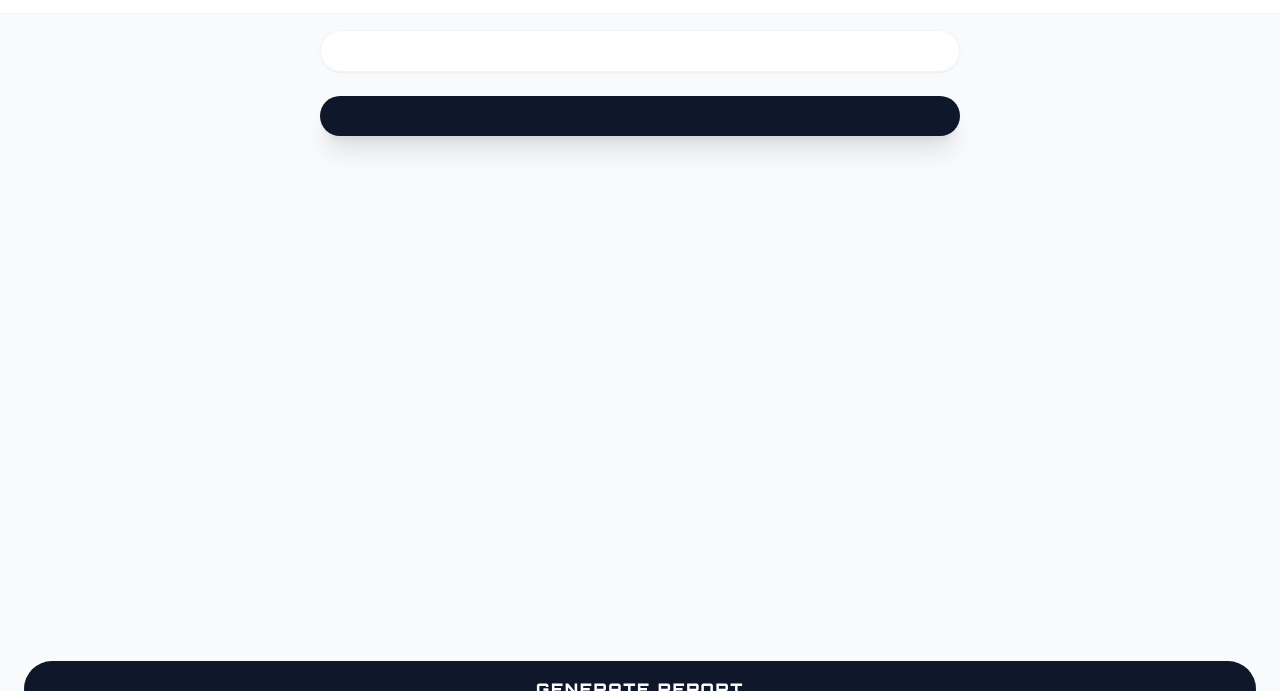
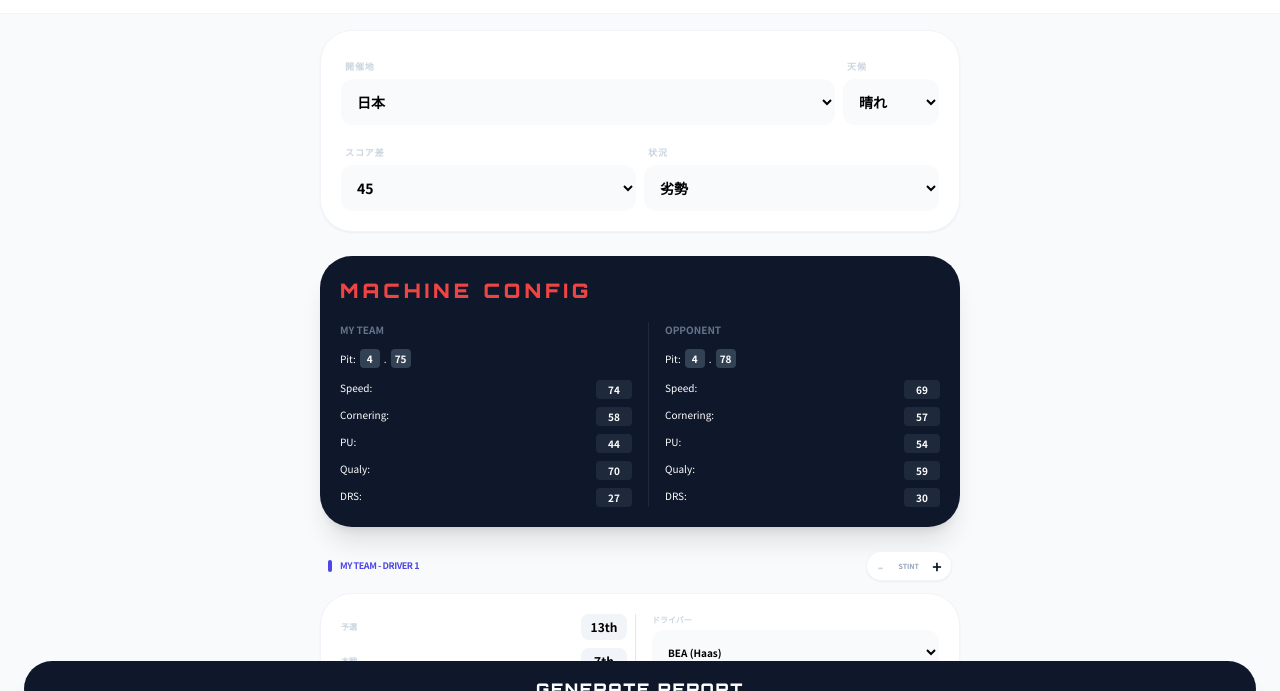
Before and after one commit to macha-0120-2010/Formula-One, a plain HTML site: page index.html in a window 1280 px wide. Shown: the part 59-750 px from the top of the page. Drawn offline with nearby package versions, Linux system fonts and the light colour scheme.

Commit message:
Update index.html

```diff
--- a/index.html
+++ b/index.html
@@ -3,11 +3,9 @@
 <head>
     <meta charset="UTF-8">
     <meta name="viewport" content="width=device-width, initial-scale=1.0, maximum-scale=1.0, user-scalable=no">
-    <title>STRAT LOG PRO | 2025 Season</title>
-
+    <title>STRAT LOG PRO</title>
     <script src="https://cdn.tailwindcss.com"></script>
     <link href="https://fonts.googleapis.com/css2?family=Orbitron:wght@600;900&family=Noto+Sans+JP:wght@400;700&display=swap" rel="stylesheet">
-
     <link rel="stylesheet" href="style.css">
 </head>
 <body class="pb-32">
@@ -24,15 +22,94 @@
 
     <main class="p-4 space-y-6 max-w-2xl mx-auto">
         <section class="bg-white rounded-[2rem] p-5 shadow-sm border border-slate-100 space-y-4">
-            </section>
+            <div class="space-y-3">
+                <div class="flex gap-2">
+                    <div class="flex-1 space-y-1">
+                        <label class="text-[9px] font-black text-slate-300 uppercase tracking-widest px-1">開催地</label>
+                        <select id="circuit" class="w-full bg-slate-50 p-3 rounded-xl font-bold text-sm outline-none border-none">
+                            <option selected>日本</option>
+                            <option>オーストラリア</option>
+                            <option>中国</option>
+                            <option>バーレーン</option>
+                        </select>
+                    </div>
+                    <div class="w-24 space-y-1">
+                        <label class="text-[9px] font-black text-slate-300 uppercase tracking-widest px-1">天候</label>
+                        <select id="weather" class="w-full bg-slate-50 p-3 rounded-xl font-bold text-sm outline-none border-none">
+                            <option selected>晴れ</option>
+                            <option>曇り</option>
+                            <option>雨</option>
+                        </select>
+                    </div>
+                </div>
+                <div class="flex items-center gap-2">
+                    <div class="flex-1 space-y-1">
+                        <label class="text-[9px] font-black text-slate-300 uppercase tracking-widest px-1">スコア差</label>
+                        <select id="scoreNum" class="w-full bg-slate-50 p-3 rounded-xl font-bold text-sm outline-none border-none"></select>
+                    </div>
+                    <div class="flex-1 space-y-1">
+                        <label class="text-[9px] font-black text-slate-300 uppercase tracking-widest px-1">状況</label>
+                        <select id="scoreStatus" class="w-full bg-slate-50 p-3 rounded-xl font-bold text-sm outline-none border-none">
+                            <option value="優勢">優勢</option>
+                            <option value="劣勢" selected>劣勢</option>
+                        </select>
+                    </div>
+                </div>
+            </div>
+        </section>
 
         <section class="bg-slate-900 rounded-[2rem] p-5 shadow-xl text-white space-y-4">
-            </section>
+            <h2 class="text-[20px] font-black font-orbitron text-red-500 tracking-[0.2em] uppercase">Machine Config</h2>
+            <div class="grid grid-cols-2 gap-4">
+                <div class="space-y-3" id="myTeamConfig">
+                    <p class="text-[10px] font-bold text-slate-500 uppercase">My Team</p>
+                    <div class="flex items-center gap-1 text-[10px]">
+                        <span>Pit:</span>
+                        <select id="myPitSec" class="pit-select"></select>.<select id="myPitMs" class="pit-select"></select>
+                    </div>
+                    <div class="text-[10px] space-y-2">
+                        <div class="flex justify-between"><span>Speed:</span><select id="my_S" class="config-select"></select></div>
+                        <div class="flex justify-between"><span>Cornering:</span><select id="my_C" class="config-select"></select></div>
+                        <div class="flex justify-between"><span>PU:</span><select id="my_PU" class="config-select"></select></div>
+                        <div class="flex justify-between"><span>Qualy:</span><select id="my_Qu" class="config-select"></select></div>
+                        <div class="flex justify-between"><span>DRS:</span><select id="my_DRS" class="config-select"></select></div>
+                    </div>
+                </div>
+                <div class="space-y-3 border-l border-slate-800 pl-4">
+                    <p class="text-[10px] font-bold text-slate-500 uppercase">Opponent</p>
+                    <div class="flex items-center gap-1 text-[10px]">
+                        <span>Pit:</span>
+                        <select id="opPitSec" class="pit-select"></select>.<select id="opPitMs" class="pit-select"></select>
+                    </div>
+                    <div class="text-[10px] space-y-2">
+                        <div class="flex justify-between"><span>Speed:</span><select id="op_S" class="config-select"></select></div>
+                        <div class="flex justify-between"><span>Cornering:</span><select id="op_C" class="config-select"></select></div>
+                        <div class="flex justify-between"><span>PU:</span><select id="op_PU" class="config-select"></select></div>
+                        <div class="flex justify-between"><span>Qualy:</span><select id="op_Qu" class="config-select"></select></div>
+                        <div class="flex justify-between"><span>DRS:</span><select id="op_DRS" class="config-select"></select></div>
+                    </div>
+                </div>
+            </div>
+        </section>
 
         <div id="driversContainer" class="space-y-8"></div>
 
+        <section class="space-y-2 px-1">
+            <h2 class="text-[10px] font-black text-slate-300 uppercase tracking-widest">Insights</h2>
+            <div class="bg-white rounded-[2rem] p-4 shadow-sm border border-slate-100">
+                <textarea id="userNotes" rows="4" class="w-full text-sm outline-none resize-none font-medium text-slate-600 bg-transparent leading-relaxed" placeholder="気づきを入力..."></textarea>
+            </div>
+        </section>
+
         <div id="reportArea" class="hidden space-y-4 mb-20">
+            <div class="bg-white rounded-[2rem] p-6 shadow-sm border-2 border-indigo-100 space-y-6">
+                <div class="space-y-2">
+                    <h3 class="font-black text-sm text-indigo-900 border-b pb-2">レース結果分析</h3>
+                    <p id="reportText" class="text-xs text-slate-600 leading-relaxed whitespace-pre-wrap"></p>
+                </div>
+                <button onclick="copyToClipboard()" class="w-full py-2 text-[10px] font-bold text-indigo-500 border border-indigo-100 rounded-xl hover:bg-indigo-50">コピー</button>
             </div>
+        </div>
     </main>
 
     <div class="fixed bottom-6 left-0 right-0 px-6 z-50">
```
